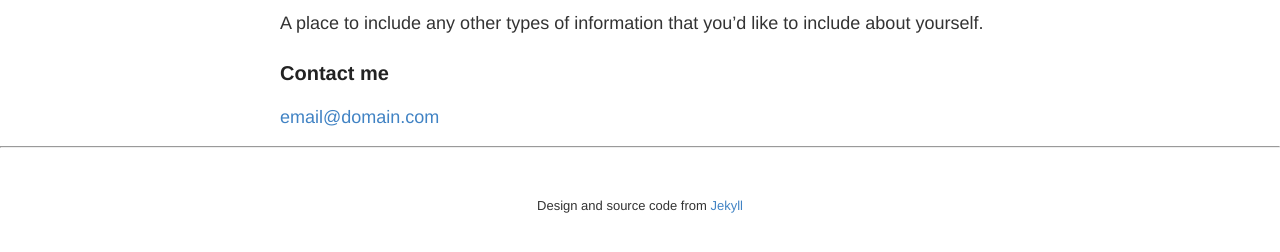
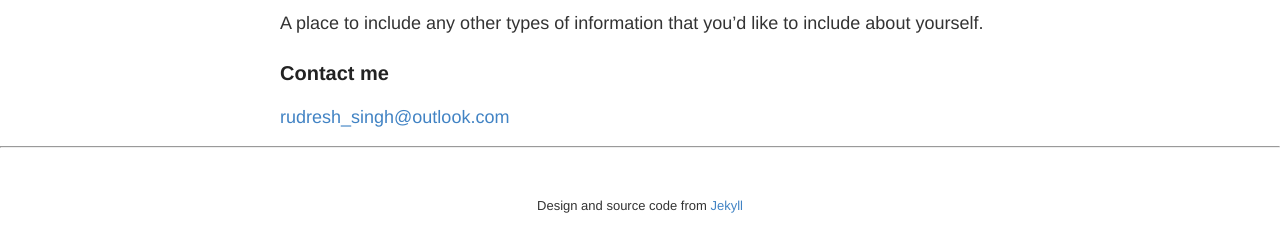
Before and after one commit to Ruudddiiii/ruudddiiii.github.io, a Jekyll site: the page built from about.md, in a window 1280 px wide. Shown: the part 310-562 px from the top of the page. Built offline with Jekyll 4.4.1, drawn with Linux system fonts in a browser that asks for light colours.

Commit message:
Update about.md

```diff
--- a/about.md
+++ b/about.md
@@ -12,4 +12,4 @@ A place to include any other types of information that you'd like to include abo
 
 ### Contact me
 
-[email@domain.com](mailto:rudresh_singh@outlook.com)
+[rudresh_singh@outlook.com](mailto:rudresh_singh@outlook.com)
```
